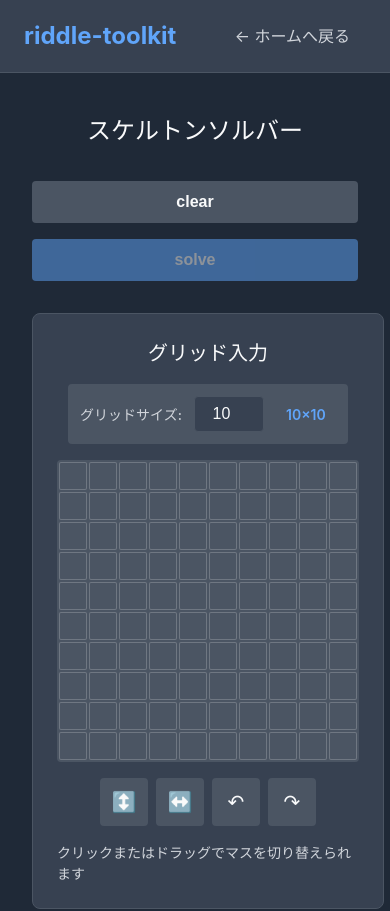
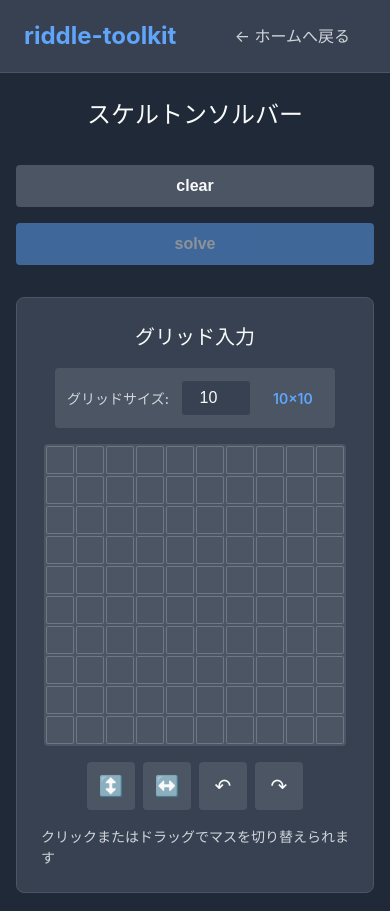
Before and after one commit to F-mM7/riddle-toolkit, a React (Vite) app: page /skeleton-solver in a window 390 px wide. Shown: the top 911 px of the page. Built offline with nearby package versions, Linux system fonts and the light colour scheme.

Commit message:
fix: .containerのmin-heightとpaddingを削除し、幅を100%に設定

```diff
--- a/src/components/SkeletonSolver/SkeletonSolver.module.css
+++ b/src/components/SkeletonSolver/SkeletonSolver.module.css
@@ -1,7 +1,5 @@
 .container {
-  min-height: 100vh;
-  padding: 2rem;
-  background-color: var(--color-bg-main);
+  width: 100%;
 }
 
 .mainTitle {
@@ -90,9 +88,6 @@
 
 /* レスポンシブ対応 */
 @media (max-width: 768px) {
-  .container {
-    padding: 1rem;
-  }
 
   .content {
     grid-template-columns: 1fr;
```
